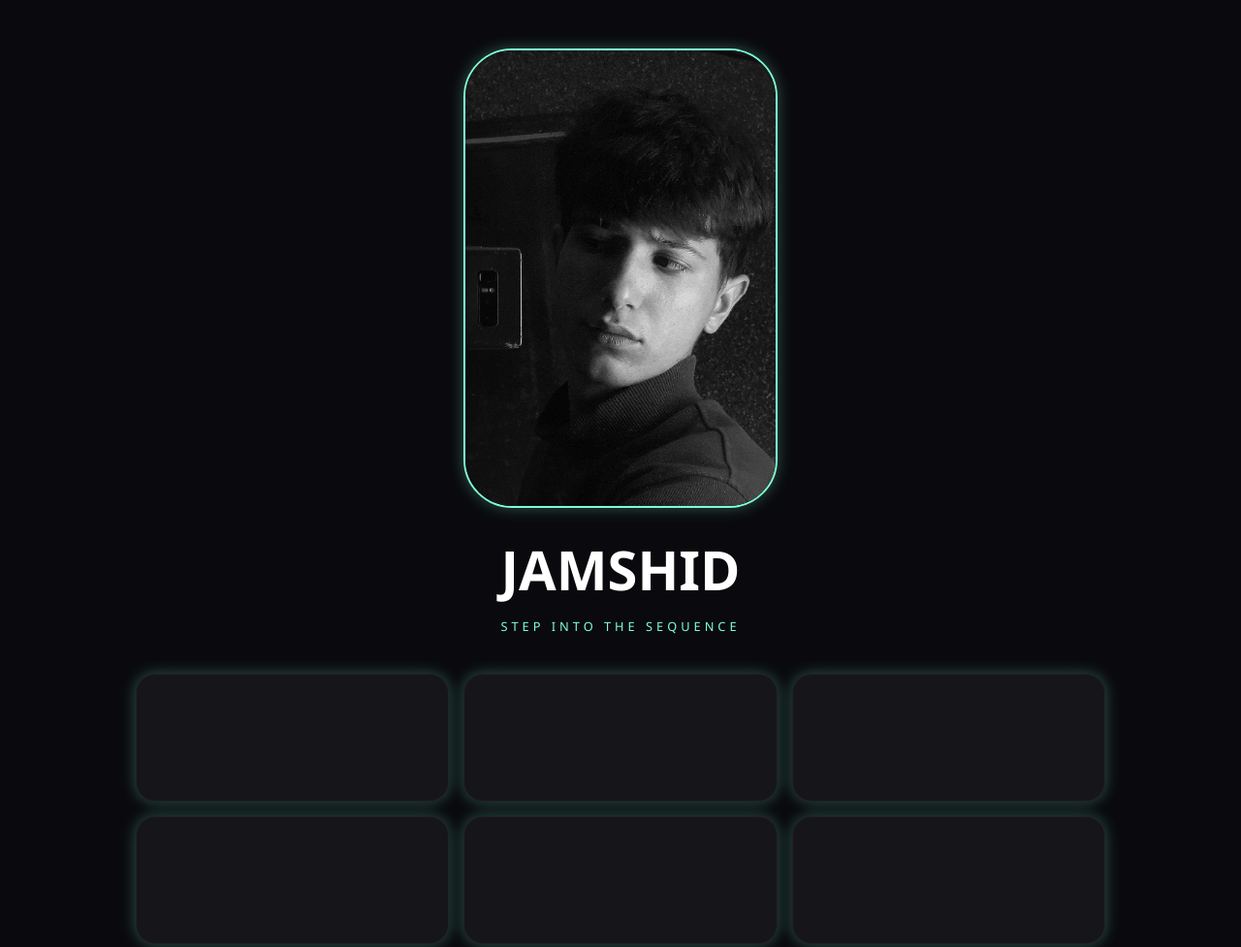
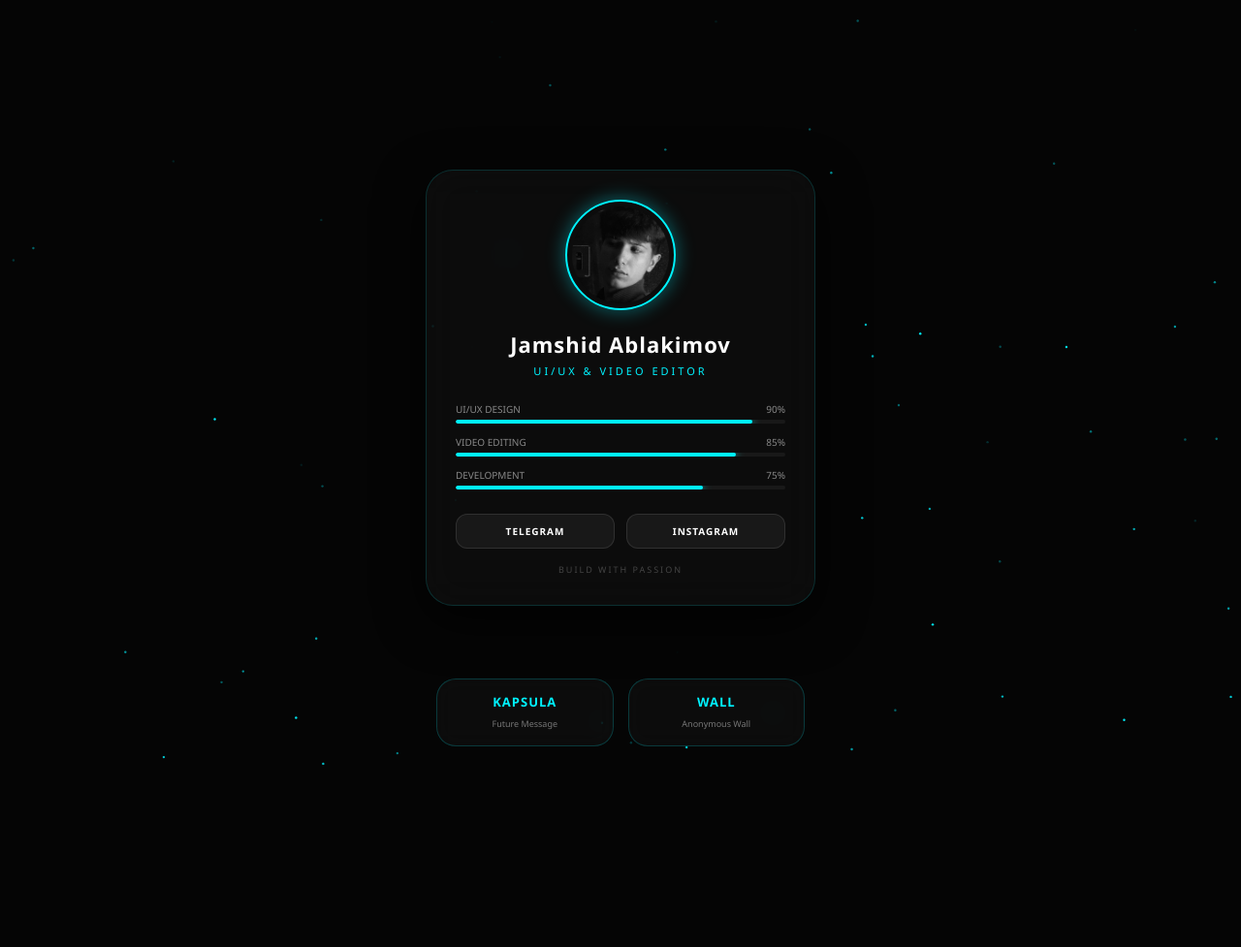
Before and after one commit to instagramtelegramfoydalanish-dev/about-mee, a plain HTML site: page index.html in a window 1280 px wide. Shown: the top 977 px of the page at 97% size. After the commit the page ends 800 px from the top, so only its background shows below. Drawn offline with Linux system fonts and the light colour scheme.

Commit message:
Update title and styling in index.html

```diff
--- a/index.html
+++ b/index.html
@@ -3,151 +3,233 @@
 <head>
     <meta charset="UTF-8">
     <meta name="viewport" content="width=device-width, initial-scale=1.0">
-    <title>ZHAM | Neon Void</title>
+    <title>ZHAM | Digital Architect</title>
     <style>
         :root {
-            --bg: #0a0a0e;
-            --card: #16161a;
-            --text: #ffffff;
-            --accent: aquamarine;
-            --subtext: #555;
-            --neon-shadow: 0 0 15px rgba(127, 255, 212, 0.3);
+            --neon: #00f3ff;
+            --bg: #050505;
+            --glass: rgba(255, 255, 255, 0.03);
         }
 
-        html, body {
-            background-color: var(--bg);
-            margin: 0; padding: 0;
+        body {
+            background: var(--bg);
+            color: white;
             font-family: 'Segoe UI', sans-serif;
-            color: var(--text);
-            overflow-x: hidden;
+            margin: 0;
+            overflow: hidden;
+            display: flex;
+            flex-direction: column;
+            align-items: center;
+            justify-content: center;
+            height: 100vh;
         }
 
-        body { display: block; min-height: 100vh; padding: 50px 0; }
-        .hide-input { display: none; }
-
-        /* VOID REACHED LOGIKASI (FIXED) */
-        /* Checkbox tepada bo'lishi shart, shunda pastdagi hamma narsani boshqara oladi */
-        #final-toggle:checked ~ .main-container {
-            opacity: 0;
-            visibility: hidden;
-            transform: scale(0.9);
-            transition: 0.8s cubic-bezier(0.4, 0, 0.2, 1);
+        #particle-canvas {
+            position: fixed;
+            top: 0; left: 0;
+            width: 100%; height: 100%;
+            z-index: -1;
         }
 
-        #final-toggle:checked ~ .limit-message {
-            opacity: 1;
-            visibility: visible;
+        /* ASOSIY KARTA */
+        .card {
+            background: var(--glass);
+            width: 85%;
+            max-width: 340px;
+            padding: 30px;
+            border-radius: 28px;
+            text-align: center;
+            backdrop-filter: blur(20px);
+            border: 1px solid rgba(0, 243, 255, 0.15);
+            box-shadow: 0 15px 50px rgba(0, 0, 0, 0.8);
+            z-index: 10;
         }
 
-        .limit-message {
-            position: fixed; top: 50%; left: 50%; transform: translate(-50%, -50%);
-            text-align: center; opacity: 0; visibility: hidden; transition: 1.2s ease 0.5s; z-index: 10;
-        }
-        .limit-message h2 { font-size: 3.5rem; font-weight: 900; letter-spacing: 12px; margin: 0; text-shadow: 0 0 20px rgba(127, 255, 212, 0.4); }
-        .limit-message p { color: var(--subtext); font-size: 1.1rem; margin-top: 20px; }
-
-        /* ASOSIY KONTEYNER */
-        .main-container { max-width: 1000px; width: 90%; margin: 0 auto; transition: 0.6s; }
-        .image-section { text-align: center; margin-bottom: 20px; }
         .profile-img {
-            width: 100%; max-width: 320px; border-radius: 50px;
-            border: 2px solid var(--accent);
-            box-shadow: var(--neon-shadow);
-            transition: all 0.5s ease;
-        }
-        .profile-img:hover { filter: brightness(0.3); box-shadow: 0 0 0px transparent; border-color: #222; }
-
-        .main-title { font-size: 3.5rem; margin: 0; font-weight: 900; text-align: center; }
-        .sub-title { color: var(--accent); font-size: 0.8rem; letter-spacing: 4px; text-transform: uppercase; text-align: center; margin-bottom: 40px; }
-
-        .menu-grid { display: grid; grid-template-columns: repeat(3, 1fr); gap: 15px; }
-
-        /* TUGMALAR */
-        .btn {
-            background-color: var(--card); border: 1px solid #222; border-radius: 20px; padding: 25px 10px;
-            text-align: center; cursor: pointer; display: flex; flex-direction: column; justify-content: center;
-            transition: all 0.4s ease; box-shadow: var(--neon-shadow); position: relative; min-height: 80px;
-        }
-        .btn:hover { box-shadow: 0 0 5px rgba(127, 255, 212, 0.1); border-color: #444; }
-
-        .label, .val { opacity: 0; transform: translateY(10px); transition: 0.3s; }
-
-        /* ZANJIR LOGIKASI (RADIO) */
-        .hide-input:checked + .btn {
-            background: transparent;
-            border-color: transparent;
-            box-shadow: none;
-        }
-        .hide-input:checked + .btn .label,
-        .hide-input:checked + .btn .val {
-            opacity: 1;
-            transform: translateY(0);
-            color: var(--accent);
+            width: 100px;
+            height: 100px;
+            border-radius: 50%;
+            border: 2px solid var(--neon);
+            padding: 5px;
+            box-shadow: 0 0 20px rgba(0, 243, 255, 0.4);
+            object-fit: cover;
+            cursor: pointer;
+            transition: 0.4s cubic-bezier(0.175, 0.885, 0.32, 1.275);
         }
 
-        .label { font-size: 0.6rem; color: var(--subtext); text-transform: uppercase; margin-bottom: 5px; }
-        .val { font-size: 1.1rem; font-weight: bold; }
+        h1 { font-size: 22px; margin: 15px 0 5px; letter-spacing: 1px; }
+        .role { color: var(--neon); font-size: 11px; letter-spacing: 3px; margin-bottom: 25px; text-transform: uppercase; font-weight: 300; }
 
-        .footer { text-align: center; padding: 40px 0; border-top: 1px solid #111; margin-top: 50px; transition: 0.5s; }
-        #final-toggle:checked ~ .footer { opacity: 0; }
+        /* SKILLS (MAHORATLAR) */
+        .skills-container {
+            text-align: left;
+            margin-bottom: 25px;
+        }
 
-        .social-link { color: var(--subtext); text-decoration: none; font-size: 0.8rem; margin: 0 15px; font-weight: bold; }
-        .social-link:hover { color: var(--accent); }
+        .skill-item { margin-bottom: 12px; }
+        .skill-label { font-size: 10px; color: #888; margin-bottom: 4px; display: flex; justify-content: space-between; }
+        .skill-bar-bg { width: 100%; height: 4px; background: rgba(255,255,255,0.05); border-radius: 2px; overflow: hidden; }
+        .skill-bar-fill { height: 100%; background: var(--neon); box-shadow: 0 0 10px var(--neon); border-radius: 2px; }
 
-        @media screen and (max-width: 900px) {
-            .menu-grid { grid-template-columns: repeat(2, 1fr); }
-            .main-title { font-size: 2.5rem; }
+        /* IJTIMOIY TUGMALAR */
+        .social-row {
+            display: grid;
+            grid-template-columns: 1fr 1fr;
+            gap: 12px;
+            margin-bottom: 15px;
         }
+
+        .social-link {
+            background: rgba(255,255,255,0.05);
+            border: 1px solid rgba(255,255,255,0.1);
+            border-radius: 12px;
+            padding: 10px;
+            color: white;
+            text-decoration: none;
+            font-size: 10px;
+            font-weight: bold;
+            letter-spacing: 1px;
+            transition: 0.3s;
+        }
+
+        .social-link:active { background: var(--neon); color: black; box-shadow: 0 0 20px var(--neon); }
+
+        .passion { font-size: 9px; color: #444; letter-spacing: 2px; text-transform: uppercase; margin-top: 10px; }
+
+        /* NAVIGATSIYA */
+        .bottom-nav {
+            position: fixed;
+            bottom: 30px;
+            width: 90%;
+            max-width: 380px;
+            display: grid;
+            grid-template-columns: 1fr 1fr;
+            gap: 15px;
+        }
+
+        .nav-btn {
+            background: var(--glass);
+            border: 1px solid rgba(0, 243, 255, 0.2);
+            padding: 14px;
+            border-radius: 20px;
+            color: white;
+            text-align: center;
+            backdrop-filter: blur(10px);
+            cursor: pointer;
+            transition: 0.3s;
+            -webkit-tap-highlight-color: transparent;
+        }
+
+        .btn-title { display: block; font-weight: bold; font-size: 13px; color: var(--neon); letter-spacing: 1px; }
+        .btn-desc { font-size: 9px; color: #777; margin-top: 3px; }
+
+        .active-glow { box-shadow: 0 0 40px var(--neon) !important; transform: scale(0.96); }
+
     </style>
 </head>
 <body>
 
-    <input type="checkbox" id="final-toggle" class="hide-input">
+    <canvas id="particle-canvas"></canvas>
 
-    <div class="limit-message">
-        <h2>VOID REACHED</h2>
-        <p>I hope you remembered all of this.</p>
+    <div class="card">
+        <img src="IMG_20260329_013912_893.jpg" class="profile-img" id="profile-trigger">
+        <h1>Jamshid Ablakimov</h1>
+        <div class="role">UI/UX & Video Editor</div>
+
+        <div class="skills-container">
+            <div class="skill-item">
+                <div class="skill-label"><span>UI/UX DESIGN</span><span>90%</span></div>
+                <div class="skill-bar-bg"><div class="skill-bar-fill" style="width: 90%"></div></div>
+            </div>
+            <div class="skill-item">
+                <div class="skill-label"><span>VIDEO EDITING</span><span>85%</span></div>
+                <div class="skill-bar-bg"><div class="skill-bar-fill" style="width: 85%"></div></div>
+            </div>
+            <div class="skill-item">
+                <div class="skill-label"><span>DEVELOPMENT</span><span>75%</span></div>
+                <div class="skill-bar-bg"><div class="skill-bar-fill" style="width: 75%"></div></div>
+            </div>
+        </div>
+
+        <div class="social-row">
+            <a href="https://t.me/jamwid_unvrsl" class="social-link" onclick="trigger(this)">TELEGRAM</a>
+            <a href="https://instagram.com/zham.99" class="social-link" onclick="trigger(this)">INSTAGRAM</a>
+        </div>
+
+        <div class="passion">Build with passion</div>
     </div>
 
-    <div class="main-container">
-        <div class="image-section">
-            <img src="IMG_20260329_013912_893.jpg" class="profile-img" alt="Zham">
+    <div class="bottom-nav">
+        <div class="nav-btn" onclick="trigger(this, 'KAPSULA')">
+            <span class="btn-title">KAPSULA</span>
+            <span class="btn-desc">Future Message</span>
         </div>
-
-        <h1 class="main-title">JAMSHID</h1>
-        <p class="sub-title">Step into the sequence</p>
-
-        <div class="menu-grid">
-            <input type="radio" name="info" id="m1" class="hide-input"><label for="m1" class="btn"><span class="label">First Name</span><span class="val">Ablakimov</span></label>
-            <input type="radio" name="info" id="m2" class="hide-input"><label for="m2" class="btn"><span class="label">Last Name</span><span class="val">Jamshid</span></label>
-            <input type="radio" name="info" id="m3" class="hide-input"><label for="m3" class="btn"><span class="label">Age</span><span class="val">17</span></label>
-
-            <input type="radio" name="info" id="m4" class="hide-input"><label for="m4" class="btn"><span class="label">Profession</span><span class="val">UI/UX Designer</span></label>
-            <input type="radio" name="info" id="m5" class="hide-input"><label for="m5" class="btn"><span class="label">Hobby</span><span class="val">Video Editing</span></label>
-            <input type="radio" name="info" id="m6" class="hide-input"><label for="m6" class="btn"><span class="label">Birthday</span><span class="val">20.07.2008</span></label>
-
-            <input type="radio" name="info" id="m7" class="hide-input"><label for="m7" class="btn"><span class="label">Idol</span><span class="val">C. Ronaldo</span></label>
-            <input type="radio" name="info" id="m8" class="hide-input"><label for="m8" class="btn"><span class="label">Director</span><span class="val">C. Nolan</span></label>
-            <input type="radio" name="info" id="m9" class="hide-input"><label for="m9" class="btn"><span class="label">Actor</span><span class="val">Jim Carrey</span></label>
-
-            <input type="radio" name="info" id="m10" class="hide-input"><label for="m10" class="btn"><span class="label">Artist</span><span class="val">d4vd</span></label>
-            <input type="radio" name="info" id="m11" class="hide-input"><label for="m11" class="btn"><span class="label">Food</span><span class="val">Somsa</span></label>
-            <input type="checkbox" id="m12" class="hide-input"><label for="m12" class="btn"><span class="label">Sport</span><span class="val">Football</span></label>
-
-            <input type="radio" name="info" id="m13" class="hide-input"><label for="m13" class="btn"><span class="label">Favorite No</span><span class="val">27</span></label>
-            <input type="radio" name="info" id="m14" class="hide-input"><label for="m14" class="btn"><span class="label">Favorite team</span><span class="val">Real Madrid</span></label>
-
-            <label for="final-toggle" class="btn">
-                <span class="label">Soul</span><span class="val">Minimalist</span>
-            </label>
+        <div class="nav-btn" onclick="trigger(this, 'WALL')">
+            <span class="btn-title">WALL</span>
+            <span class="btn-desc">Anonymous Wall</span>
         </div>
     </div>
 
-    <div class="footer">
-        <a href="https://t.me/jamwidunvrsl" class="social-link" target="_blank">TELEGRAM</a>
-        <a href="https://instagram.com/zham.99" class="social-link" target="_blank">INSTAGRAM</a>
-        <p style="color: #222; font-size: 0.6rem; margin-top: 15px;">© 2026 JAMSHID.UNVRSL BUILD WITH PASSION</p>
-    </div>
+    <script>
+        const canvas = document.getElementById('particle-canvas');
+        const ctx = canvas.getContext('2d');
+        let particles = [];
 
+        function resize() { canvas.width = window.innerWidth; canvas.height = window.innerHeight; }
+        window.addEventListener('resize', resize);
+        resize();
+
+        class Particle {
+            constructor() { this.reset(); }
+            reset() {
+                this.x = Math.random() * canvas.width;
+                this.y = Math.random() * canvas.height;
+                this.vx = (Math.random() - 0.5) * 0.7;
+                this.vy = (Math.random() - 0.5) * 0.7;
+                this.alpha = Math.random();
+                this.target = null;
+            }
+            update() {
+                if(this.target) {
+                    this.x += (this.target.x - this.x) * 0.12;
+                    this.y += (this.target.y - this.y) * 0.12;
+                    this.alpha -= 0.02;
+                    if(this.alpha <= 0) this.reset();
+                } else {
+                    this.x += this.vx; this.y += this.vy;
+                    if(this.x<0 || this.x>canvas.width) this.vx*=-1;
+                    if(this.y<0 || this.y>canvas.height) this.vy*=-1;
+                }
+            }
+            draw() {
+                ctx.globalAlpha = this.alpha;
+                ctx.fillStyle = '#00f3ff';
+                ctx.beginPath(); ctx.arc(this.x, this.y, 1.2, 0, Math.PI*2); ctx.fill();
+            }
+        }
+
+        for(let i=0; i<70; i++) particles.push(new Particle());
+
+        function animate() {
+            ctx.clearRect(0,0,canvas.width, canvas.height);
+            particles.forEach(p => { p.update(); p.draw(); });
+            requestAnimationFrame(animate);
+        }
+        animate();
+
+        function trigger(el, type) {
+            const rect = el.getBoundingClientRect();
+            const tx = rect.left + rect.width/2;
+            const ty = rect.top + rect.height/2;
+            particles.forEach(p => p.target = {x: tx, y: ty});
+            el.classList.add('active-glow');
+            setTimeout(() => {
+                el.classList.remove('active-glow');
+                particles.forEach(p => p.target = null);
+            }, 800);
+        }
+
+        document.getElementById('profile-trigger').addEventListener('click', function() { trigger(this); });
+    </script>
 </body>
 </html>
```
